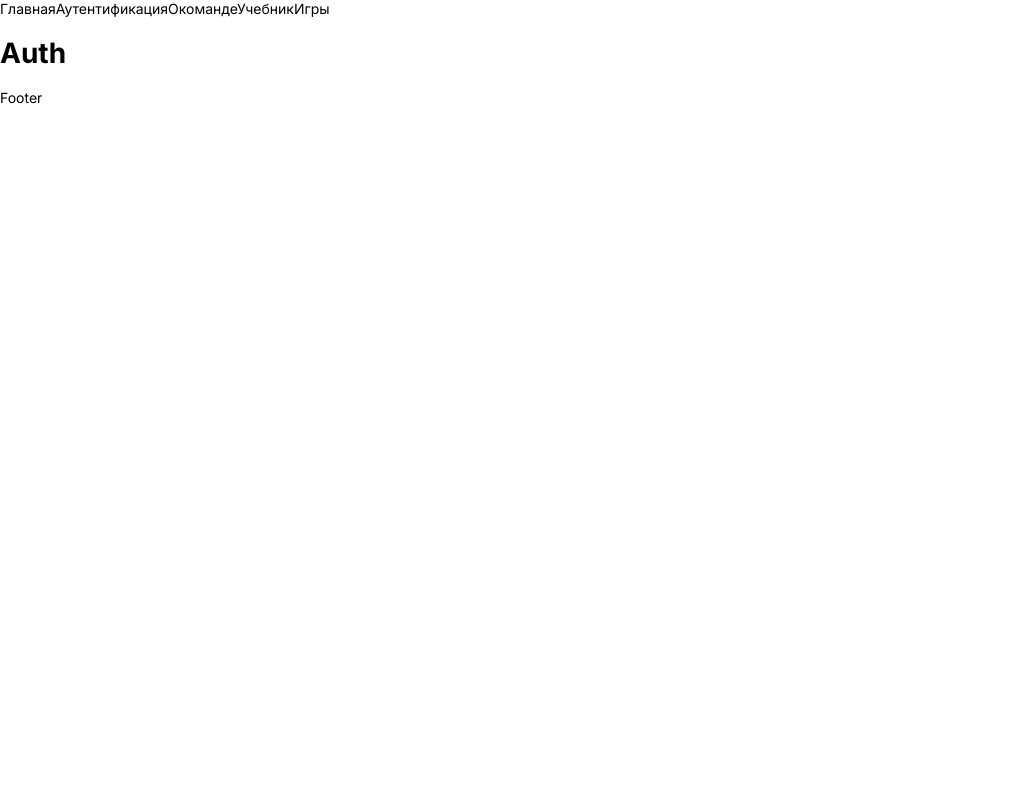
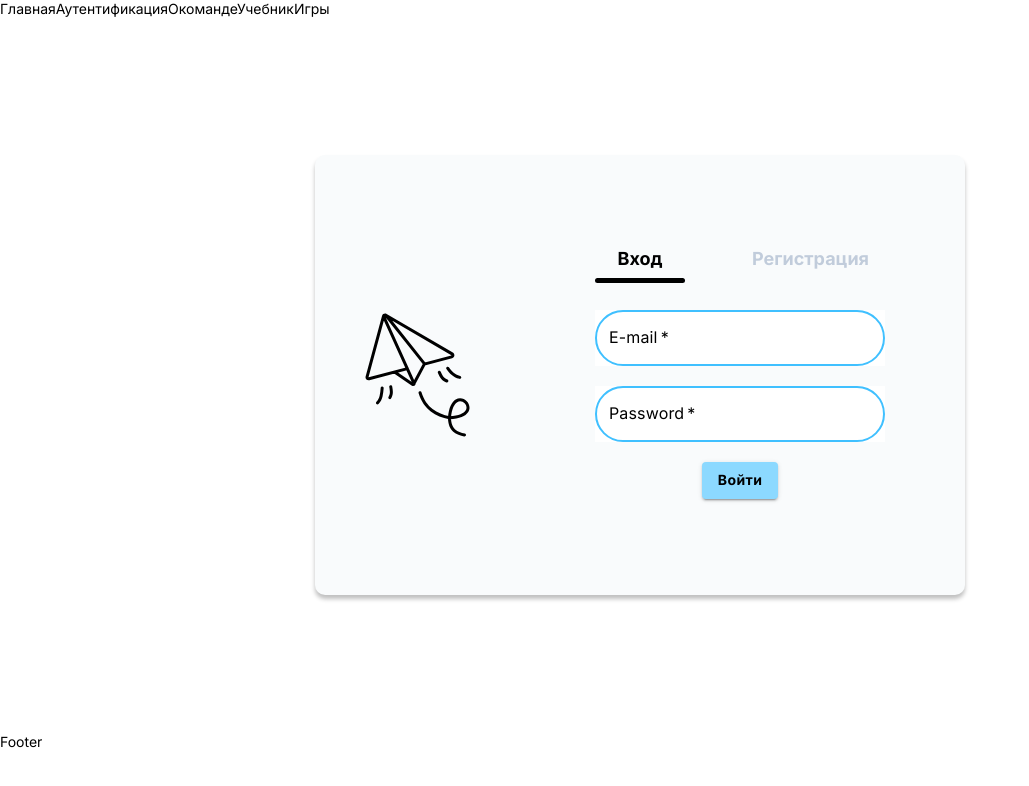
Before and after one commit to ninox14/rs-lang, a React (Create React App) app: page /auth in a window 1280 px wide. Shown: the top 786 px of the page, without its empty margins (0-1029 px from the left). Built offline with nearby package versions, Linux system fonts and the light colour scheme.

Commit message:
feat: auth page layout and start of form component

```diff
--- a/package.json
+++ b/package.json
@@ -3,11 +3,15 @@
   "version": "0.1.0",
   "private": true,
   "dependencies": {
+    "@emotion/react": "^11.7.1",
+    "@emotion/styled": "^11.6.0",
     "@mui/icons-material": "^5.3.1",
+    "@mui/material": "^5.4.0",
     "@testing-library/jest-dom": "^5.16.2",
     "@testing-library/react": "^12.1.2",
     "@testing-library/user-event": "^13.5.0",
     "@types/jest": "^27.4.0",
+    "@types/material-ui": "^0.21.12",
     "@types/node": "^16.11.22",
     "@types/react": "^17.0.39",
     "@types/react-dom": "^17.0.11",
@@ -15,9 +19,11 @@
     "axios": "^0.25.0",
     "react": "^17.0.2",
     "react-dom": "^17.0.2",
+    "react-hook-form": "^7.26.1",
     "react-router-dom": "^6.2.1",
     "react-scripts": "5.0.0",
     "sass": "^1.49.7",
+    "styled-components": "^5.3.3",
     "typescript": "^4.5.5",
     "web-vitals": "^2.1.4"
   },
--- /dev/null
+++ b/src/components/Form/Form.scss
@@ -0,0 +1,68 @@
+@import "../../styles/variables.scss";
+
+.form {
+  width: 100%;
+
+  padding-top: 27px;
+
+  display: flex;
+  flex-direction: column;
+  row-gap: 20px;
+
+  &__inputs {
+    display: flex;
+    flex-direction: column;
+    row-gap: 20px;
+  }
+
+
+  & .input {
+    width: 100%;
+    background-color: $white;
+    font-family: inherit!important;
+    & .MuiInputLabel-root {
+      font-family: inherit!important;
+      color: $black;
+    }
+    & .MuiInputLabel-root.MuiFormLabel-filled {
+      color: $blue;
+      transform: translate(27px, -9px) scale(0.82);
+    }
+    & label.Mui-focused {
+      color: $accent-blue;
+      transform: translate(27px, -9px) scale(0.82);
+    }
+
+    & .MuiOutlinedInput-root {
+      border-color: $accent-blue;
+
+      & fieldset{
+        border-color: $blue;
+        border-width: 2px;
+        border-radius: 30px;
+      }
+      &.Mui-focused fieldset {
+        border-color: $accent-blue;
+        border-width: 3px;
+      }
+      & legend {
+        margin-left: 14px;
+        font-size: 0.82rem;
+      }
+    }
+  }
+  .button {
+    display: flex;
+    margin: 0 auto;
+    background-color: $light-blue;
+    color: $black;
+    font-family: inherit;
+    text-transform: capitalize;
+    font-weight: 700;
+    font-size: 14px;
+
+    &:hover {
+      background-color: $accent-blue;
+    }
+  }
+}
--- /dev/null
+++ b/src/components/Form/Form.tsx
@@ -0,0 +1,26 @@
+import { FC } from 'react';
+import './Form.scss';
+
+import TextField from '@mui/material/TextField';
+import Button from '@mui/material/Button';
+interface FomrProps {
+  email?: string;
+  password?: string;
+  type?: 'login' | 'register';
+  // TODO onsubmit
+  onSubmit?: any;
+}
+
+export const Form: FC<FomrProps> = ({ type }) => {
+  return (
+    <form className="form">
+      <div className="form__inputs">
+        <TextField type="email" className="input" label="E-mail" variant="outlined" required />
+        <TextField type="password" className="input" label="Password" variant="outlined" required />
+      </div>
+      <Button className="button" variant="contained">
+        {type === 'login' ? 'Войти' : 'Зарегистрироваться'}
+      </Button>
+    </form>
+  );
+};
--- /dev/null
+++ b/src/pages/Auth/Auth.scss
@@ -0,0 +1,59 @@
+@import "../../styles/variables.scss";
+.page_auth {
+  display: flex;
+  align-items: center;
+  justify-content: center;
+  min-height: calc(100vh - 84px);
+}
+
+.auth {
+  display: flex;
+  align-items: center;
+  justify-content: space-between;
+  padding: 50px;
+  width: 650px;
+  height: 440px;
+  background-color: $light-gray;
+  box-shadow: 0px 4px 4px rgba(0, 0, 0, 0.25);
+  border-radius: 10px;
+
+  &__form-container {
+    width: 350px;
+    height: 340px;
+    padding: 30px;
+  }
+}
+
+.auth_tabs {
+  & .MuiTabs-flexContainer{
+    justify-content: space-between;
+  }
+  & .MuiTab-root {
+    font-family: inherit;
+    text-transform: capitalize;
+    font-weight: 700;
+    color: $neutral-gray;
+    font-size: 18px;
+    line-height: 22px;
+    letter-spacing: initial;
+    border-radius: 10px;
+  }
+  & .Mui-selected {
+    color: $black!important;
+  }
+  & .MuiTabs-indicator {
+    // display: flex;
+    // justify-content: center;
+    // background-color: transparent;
+    height: 5px;
+    background-color: $black;
+    border-radius: 3px;
+  }
+  // & .MuiTabs-indicatorSpan {
+  //   height: 5px;
+  //   border-radius: 3px;
+  //   max-width: 40px;
+  //   width: 100%;
+  //   background-color: $black;
+  // }
+}
--- a/src/pages/Auth/Auth.tsx
+++ b/src/pages/Auth/Auth.tsx
@@ -1,5 +1,71 @@
-import { FC } from 'react';
+import { FC, useState, SyntheticEvent } from 'react';
+import './Auth.scss';
 
-export const Auth: FC = (props) => {
-  return <h1>Auth</h1>;
+import { ReactComponent as PlaneSvg } from '../../assets/icons/plane.svg';
+
+import Tabs from '@mui/material/Tabs';
+import Tab from '@mui/material/Tab';
+import Box from '@mui/material/Box';
+import { Form } from '../../components/Form/Form';
+interface TabPanelProps {
+  index: number;
+  value: number;
+}
+
+const TabPanel: FC<TabPanelProps> = (props) => {
+  const { children, value, index, ...other } = props;
+
+  return (
+    <div
+      role="tabpanel"
+      hidden={value !== index}
+      id={`simple-tabpanel-${index}`}
+      aria-labelledby={`simple-tab-${index}`}
+      {...other}
+    >
+      {value === index && children}
+    </div>
+  );
 };
+
+const allyProps = (index: number) => {
+  return {
+    id: `simple-tab-${index}`,
+    'aria-controls': `simple-tabpanel-${index}`,
+  };
+};
+
+export const Auth: FC = () => {
+  const [value, setValue] = useState(0);
+
+  const handleChange = (event: SyntheticEvent, newValue: number) => {
+    setValue(newValue);
+  };
+
+  return (
+    <main className="page page_auth">
+      <div className="auth">
+        <PlaneSvg />
+        <div className="auth__form-container">
+          <Box sx={{ width: '100%' }}>
+            <Tabs
+              className="auth_tabs"
+              value={value}
+              onChange={handleChange}
+              // TabIndicatorProps={{ children: <span className="MuiTabs-indicatorSpan" /> }}
+            >
+              <Tab label="Вход" {...allyProps(0)} />
+              <Tab label="Регистрация" {...allyProps(1)} />
+            </Tabs>
+          </Box>
+          <TabPanel value={value} index={0}>
+            <Form type="login" />
+          </TabPanel>
+          <TabPanel value={value} index={1}>
+            Item Two
+          </TabPanel>
+        </div>
+      </div>
+    </main>
+  );
+};
```
Also changed, not shown: 1 other file (tests, documents, lock files or other folders).
